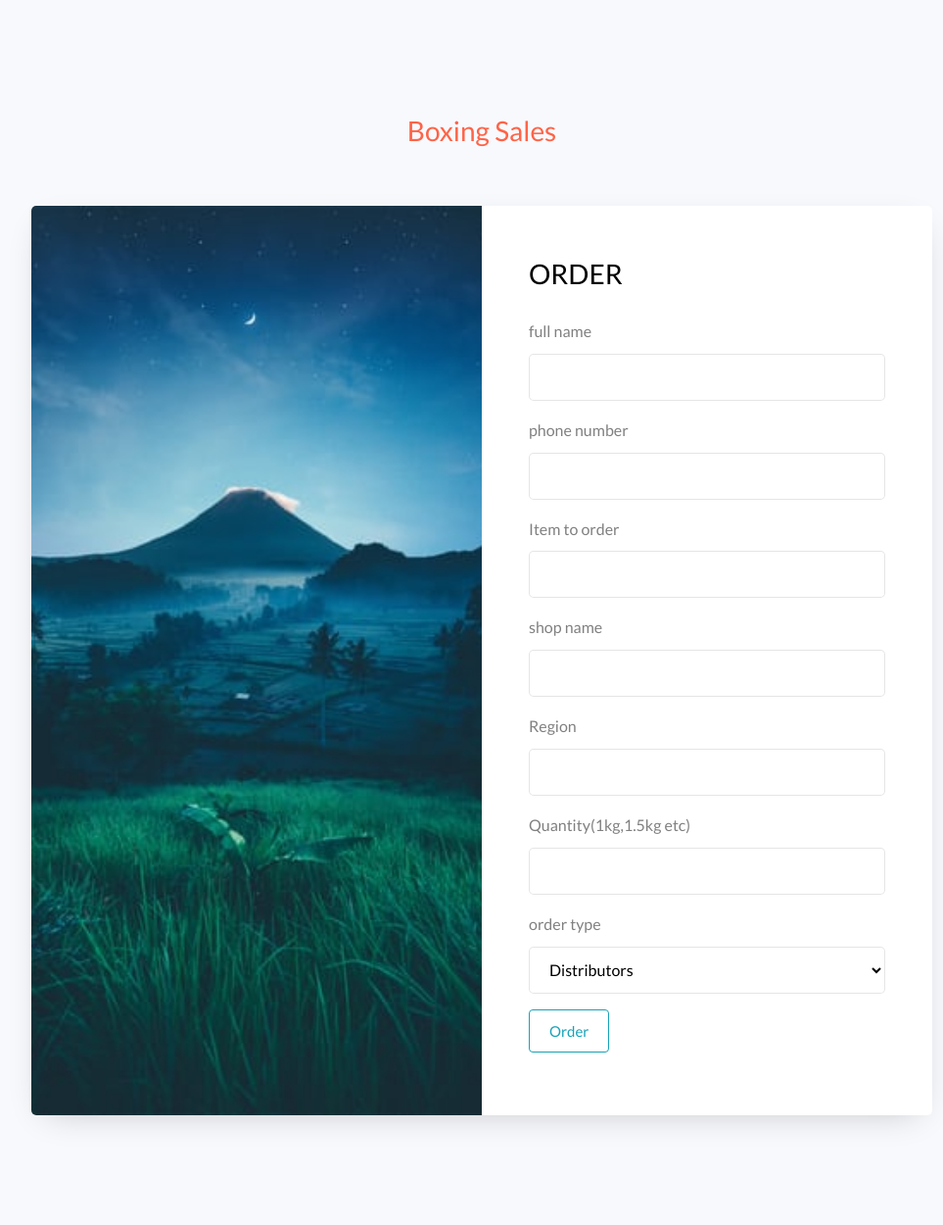
After one commit to koshtony/boxing, a Flask app: template template/order.html in a window 1280 px wide. The commit adds this page. Shown: the whole page at 98% size, without its empty margins (148-1111 px from the left). Run offline with Flask 2, Linux system fonts and the light colour scheme; the template is opened without the code that fills it: values that come from a table or form of the project are taken from there, others are empty.

Commit message:
form changes made

```diff
--- a/forms.py
+++ b/forms.py
@@ -85,7 +85,8 @@ def home():
         quantity=form.quantity.data,typ=form.typ.data,members=current_user)
         data.session.add(savings)
         data.session.commit()
-    return render_template('orders.html',form=form)
+        return redirect(url_for('login'))
+    return render_template('order.html',form=form)
 
 
 if __name__=="__main__":
--- /dev/null
+++ b/template/order.html
@@ -0,0 +1,96 @@
+<!doctype html>
+<html lang="en">
+{% block head %}
+  <head>
+  	<title>ORDER</title>
+    <meta charset="utf-8">
+    <meta name="viewport" content="width=device-width, initial-scale=1, shrink-to-fit=no">
+
+	<link href="https://fonts.googleapis.com/css?family=Lato:300,400,700&display=swap" rel="stylesheet">
+
+	<link rel="stylesheet" href="https://stackpath.bootstrapcdn.com/font-awesome/4.7.0/css/font-awesome.min.css">
+
+	<link rel="stylesheet" href="static/s1.css">
+	<body>
+
+	<section class="ftco-section">
+		<div class="container">
+			<div class="row justify-content-center">
+				<div class="col-md-6 text-center mb-5">
+
+
+       <h3 style="color:Tomato;">  Boxing Sales </h3>
+
+				</div>
+			</div>
+			<div class="row justify-content-center">
+				<div class="col-md-12 col-lg-10">
+					<div class="wrap d-md-flex">
+						<div class="img" style="background-image: url(static/back.jpeg);">
+			      </div>
+						<div class="login-wrap p-4 p-md-5">
+			      	<div class="d-flex">
+			      		<div class="w-100">
+			      			<h3 class="mb-4">ORDER</h3>
+			      		</div>
+								<div class="w-100">
+
+								</div>
+			      	</div>
+							<form action="" method="POST" class="signin-form">
+								{{form.hidden_tag()}}
+                <div class="form-group mb-3">
+                {{form.fnames.label(class="fom-control-label")}}
+                            {{form.fnames(class="form-control form-control-lg")}}
+                  </div>
+
+
+
+
+
+                <div class="form-group mb-3">
+                  {{form.phone.label(class="fom-control-label")}}
+                        {{form.phone(class="form-control form-control-lg")}}
+                </div>
+                <div class="form-group mb-3">
+                          {{form.item.label(class="fom-control-label")}}
+                                {{form.item(class="form-control form-control-lg")}}
+
+                 </div>
+                 <div class="form-group mb-3">
+                   {{form.shop.label(class="fom-control-label")}}
+                         {{form.shop(class="form-control form-control-lg")}}
+                </div>
+                <div class="form-group mb-3">
+                 {{form.region.label(class="fom-control-label")}}
+                        {{form.region(class="form-control form-control-lg")}}
+                </div>
+                <div class="form-group mb-3">
+                 {{form.quantity.label(class="fom-control-label")}}
+                        {{form.quantity(class="form-control form-control-lg")}}
+                </div>
+                    <div class="form-group mb-3">
+                  {{form.typ.label(class="fom-control-label")}}
+                        {{form.typ(class="form-control form-control-lg")}}
+
+                </div>
+
+                    <div class="form-group mb-3">
+                        {{form.submit(class="btn btn-outline-info")}}
+                    </div>
+		          </form>
+		        </div>
+		      </div>
+				</div>
+			</div>
+		</div>
+	</section>
+
+	<script src="static/j.js"></script>
+  <script src="static/popper.js"></script>
+  <script src="static/bms.js"></script>
+  <script src="static/m.js"></script>
+
+	</body>
+{% endblock %}
+</html>
--- a/template/orders.html
+++ b/template/orders.html
@@ -97,7 +97,7 @@
 
     		            </div>
 
-                        <div class="form-group">
+                        <div class="form-group mb-3">
                             {{form.submit(class="btn btn-outline-info")}}
                         </div>
 
```
Also changed, not shown: suppliers.db.
